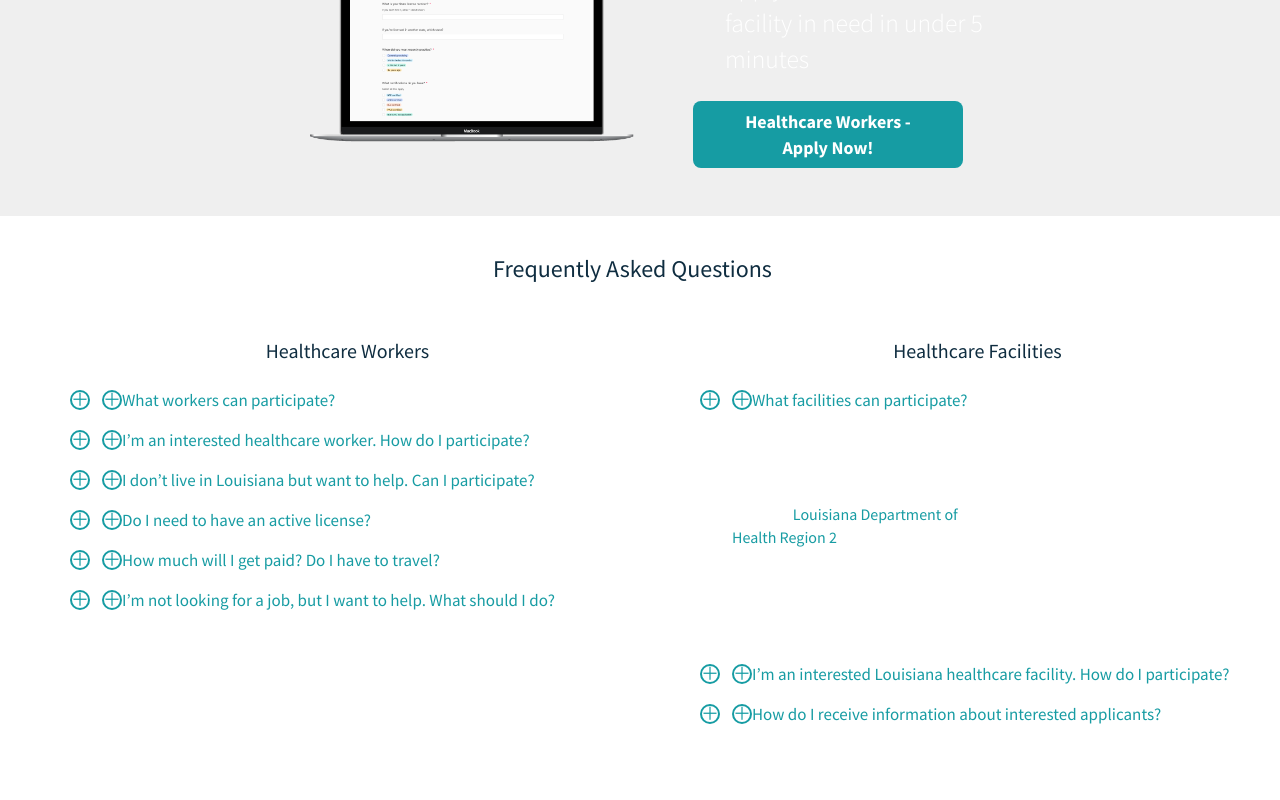
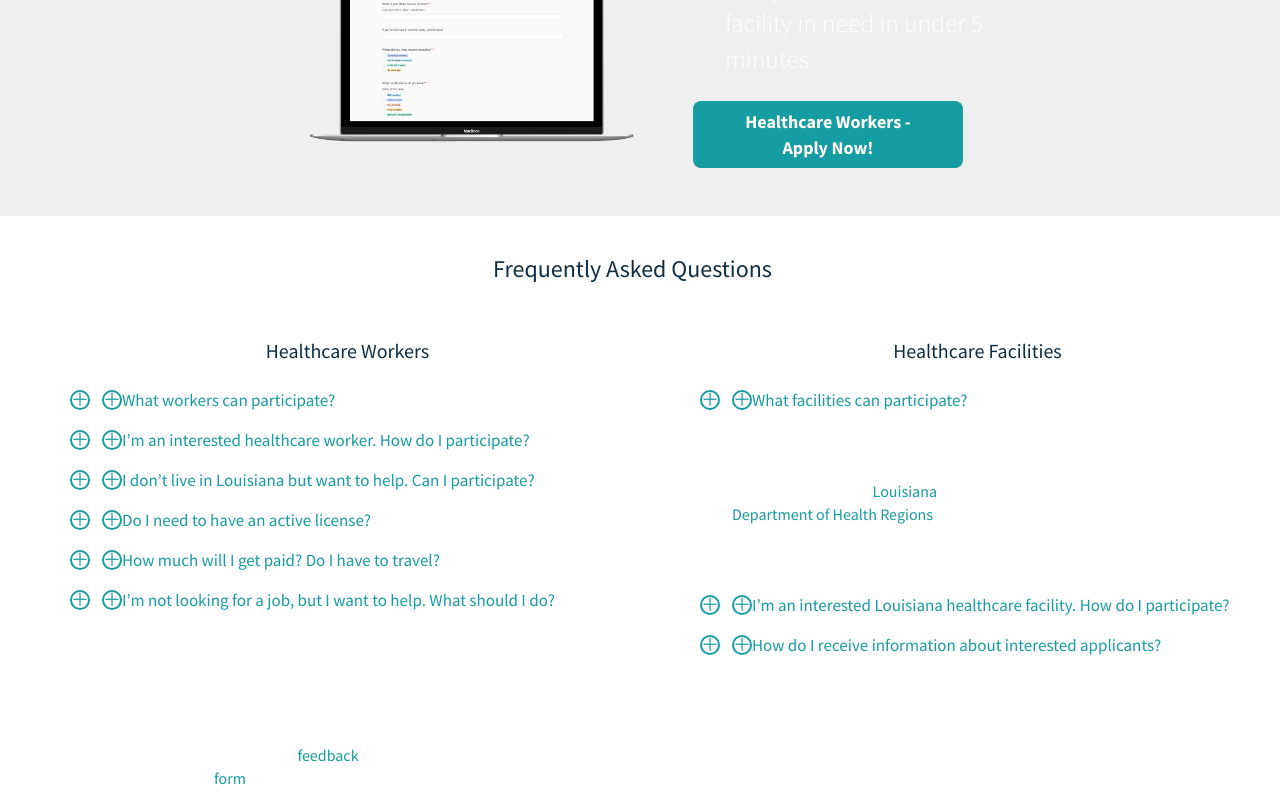
Before and after one commit to usdigitalresponse/la-health-work-connect, a Next.js app: page / in a window 1280 px wide. Both pictures are taken after a click on the element "What facilities can participate?". Shown: the part 1105-1905 px from the top of the page. Built offline with nearby package versions, Linux system fonts and the light colour scheme.

Commit message:
updated copy re: statewide rollout

```diff
--- a/pages/index.js
+++ b/pages/index.js
@@ -69,13 +69,11 @@ const FACILITY_FAQ = [
     question: "What facilities can participate?",
     answer: (
       <span>
-        The program is currently being piloted in Baton Rouge, LA. Any licensed
-        nursing home or hospital (both Tier 1 and 2) in{" "}
+        The program is now open to any licensed nursing home or hospital (both Tier 1 and 2) in{" "}
         <a href="http://ldh.la.gov/assets/docs/OrgCharts/RegionMap.jpg">
-          Louisiana Department of Health Region 2
+          Louisiana Department of Health Regions
         </a>{" "}
-        (Baton Rouge area) can participate in Louisiana Health Work Connect.
-        Coming soon: any hospital or nursing home in the state of Louisiana.
+        can participate in Louisiana Health Work Connect.
       </span>
     ),
   },
@@ -85,12 +83,11 @@ const FACILITY_FAQ = [
     answer: (
       <span>
         In recognition of the pressure many facilities are facing, this program
-        is being rolled out as quickly as possible. It will initially launch as
+        is being rolled out as quickly as possible. LDH initially launched as
         a pilot in the DoH Region 2 (Baton Rouge area) for Tier 1 and Tier 2
-        hospitals, and nursing homes. Based on the lessons learned during the
-        pilot, it will transition to a statewide program as rapidly as possible.
+        hospitals, and nursing homes. As of April 29th, it will transition to a statewide program as rapidly as possible.
         If you are a Human Resources representative with a hospital or nursing
-        home in Region 2 and have not received information about this program,
+        home in any LDH region and have not received information about this program,
         please first contact your internal LDH emergency preparedness liaison.
         For all other inquiries, please use the{" "}
         <a href={FEEDBACK_FORM}>feedback form</a>.
```
